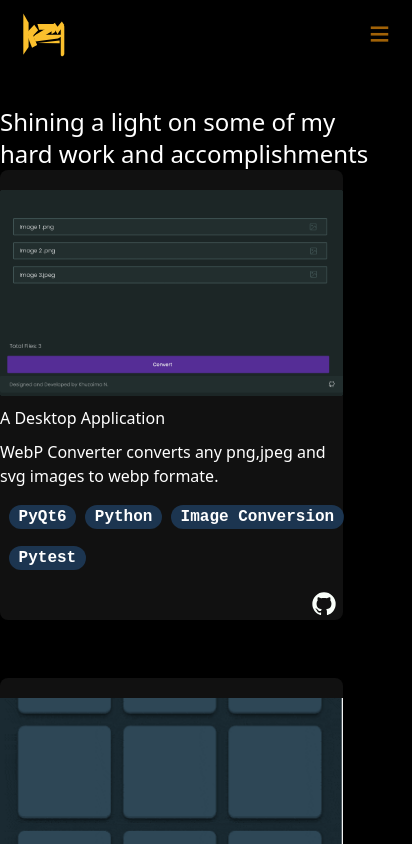
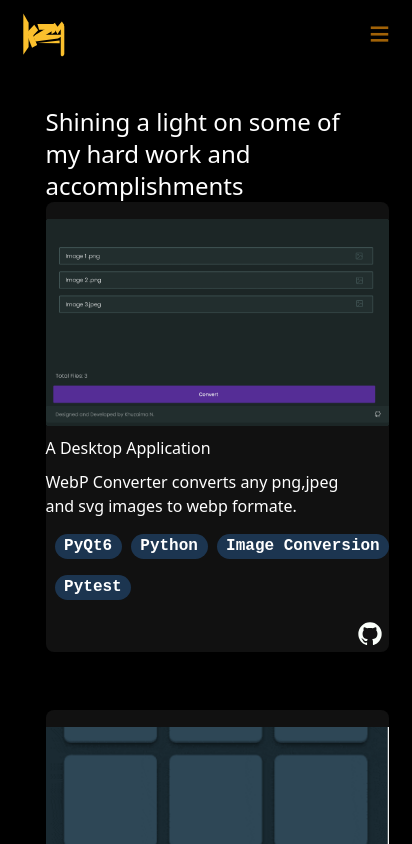
Before and after one commit to kzmfhm/my-portfolio, a React (Create React App) app: page /projects in a window 390 px wide. Shown: the top 844 px of the page, 412 px wide, since content can reach past the window. Built offline with nearby package versions, Linux system fonts and the light colour scheme.

Commit message:
Complete project with complete documentation

```diff
--- a/src/pages/Home/index.jsx
+++ b/src/pages/Home/index.jsx
@@ -24,7 +24,7 @@ const Home = () => {
   </div>
   </div>
     <div class='section3'>
-    <div class="mt-[20px] pt-[10px] rounded-xl items-center space-x-4 font-bold md:mx-[5px] md:h-[330px] ml-10 h-[300px] w-[310px] md:w-[480px] bg-[#111] ">
+    <div class="mt-[20px] pt-[10px] rounded-xl items-center space-x-4 font-bold md:mx-[10px] md:h-[330px] ml-10 h-[300px] w-[310px] md:w-[480px] bg-[#111] ">
    <div class='solar-system'>
    <div class='sun justify-center align-middle text-center'>
     <div class='earth'>
@@ -34,7 +34,7 @@ const Home = () => {
     </div>
    </div>
     </div>
-    <div class="mt-[20px] md:pt-[110px] align-middle justify-center rounded-xl items-center md:mx-[5px] space-x-4 font-bold h-[300px] ml-10 md:h-[330px] w-[310px] md:w-[480px] text-white bg-[#111] section4">
+    <div class="mt-[20px] md:pt-[110px] align-middle justify-center rounded-xl items-center md:mx-[10px] space-x-4 font-bold h-[300px] ml-10 md:h-[330px] w-[310px] md:w-[480px] text-white bg-[#111] section4">
     <h2 class='align-middle w-[350px] md:mx-[60px] md:mt-[10px] text-white text-1xl cursor-pointer transition ease-in-out delay-150 hover:text-yellow-600  hover:-translate-y-1 hover:scale-110 duration-300 ...'>
     💫This project is built using React, JavaScript, Material UI,HTML, TailwindCSS and CSS.
       you can also see this project on my Github profile:</h2><br/>
--- a/src/pages/Home/style.css
+++ b/src/pages/Home/style.css
@@ -64,7 +64,7 @@
      }
      .centered-div3 {
         display: grid;
-        margin-right: 20px;
+       margin-left: -19px;
 
       }
 }
--- a/src/pages/Projects/index.jsx
+++ b/src/pages/Projects/index.jsx
@@ -12,6 +12,7 @@ const Projects = () => {
     <>
     <Navbar/>
     <div className='h-auto w-full md:h-[700px] md:flex justify-center mt-[50px]'>
+    <div className='centered-div4'>
       <div className="text-zone">
        <p className='md:mx-[220px] align-middle text-white text-2xl cursor-pointer transition ease-in-out delay-150 hover:text-yellow-600  hover:-translate-y-1 hover:scale-110 hover:bg-black duration-300 ...'>
           Shining a light on some of my hard work and accomplishments
@@ -134,6 +135,7 @@ const Projects = () => {
             </a>
             </div>
             </div>
+            </div>
           </div>
           </div>
         </div>
--- a/src/pages/Projects/style.css
+++ b/src/pages/Projects/style.css
@@ -90,10 +90,23 @@
   margin-left: 25%;
   width: 100%;
 }
-
+.centered-div4 {
+  display: flex;
+  width: 100%;
+  justify-content: center;
+  align-items: center;
+  height: 100%;
+  background-color: #000000;
+  margin-top: 8%;
+}
 @media screen and (max-width: 780px) {
   body{
     overflow-y: block;
+  }
+  .text-zone p{
+    display: flex;
+
+    width: 320px;
   }
   .cards {
 
@@ -108,4 +121,8 @@
     margin-bottom: 8px;
 
   }
+  .centered-div4 {
+    margin-left: 22px;
+    margin-top: 8%;
+  }
 }
```
Also changed, not shown: src/images/home-page.jpg, 1 other file (tests, documents, lock files or other folders).
